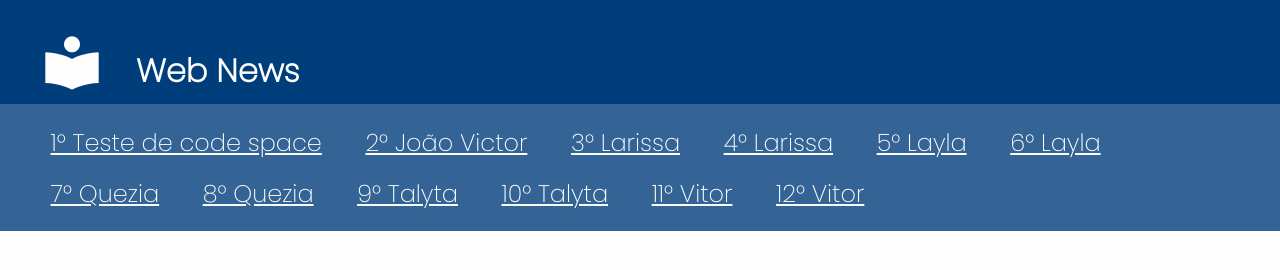
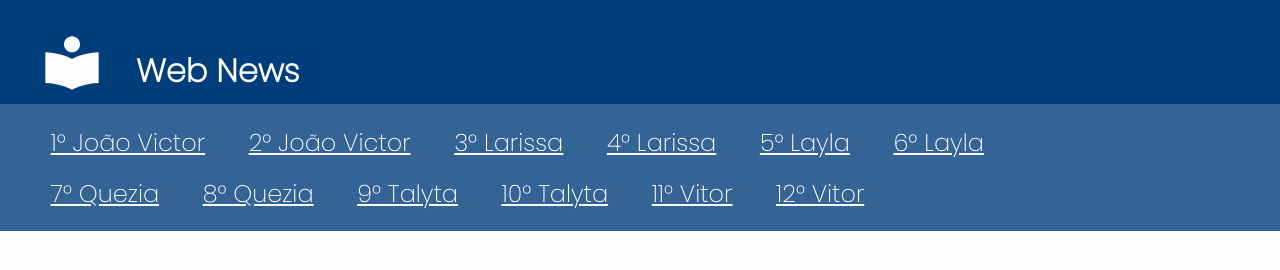
Before and after one commit to vitorgabrieldev/app_newsMarista, a plain HTML site: page index.html in a window 1280 px wide. Drawn offline with nearby package versions, Linux system fonts and the light colour scheme.

Commit message:
2°teste de codespace

```diff
--- a/index.html
+++ b/index.html
@@ -47,7 +47,7 @@
             <ul>
                 <li class="item_list">
                     <a href="./app/joao_victor/pagina1.html">
-                        1° Teste de code space
+                        1° João Victor
                     </a>
                 </li>
                 <li class="item_list">
```
